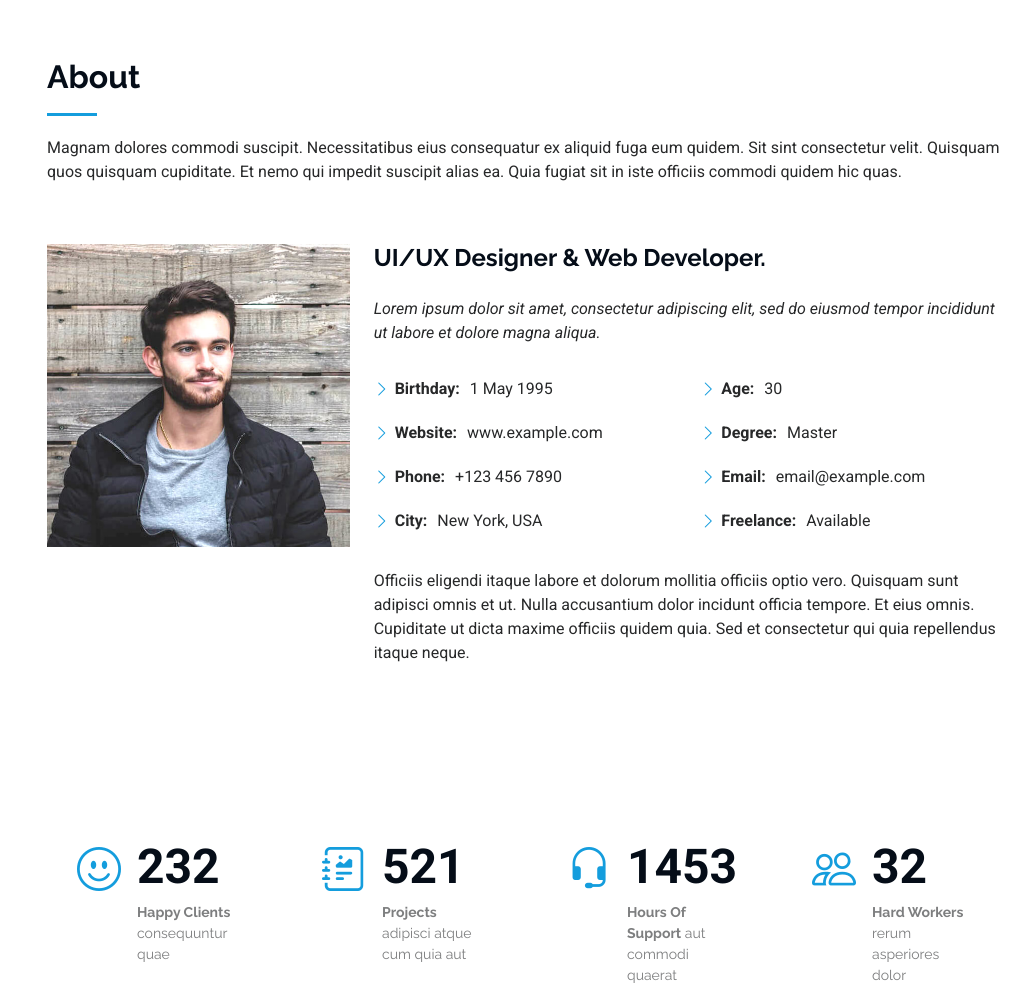
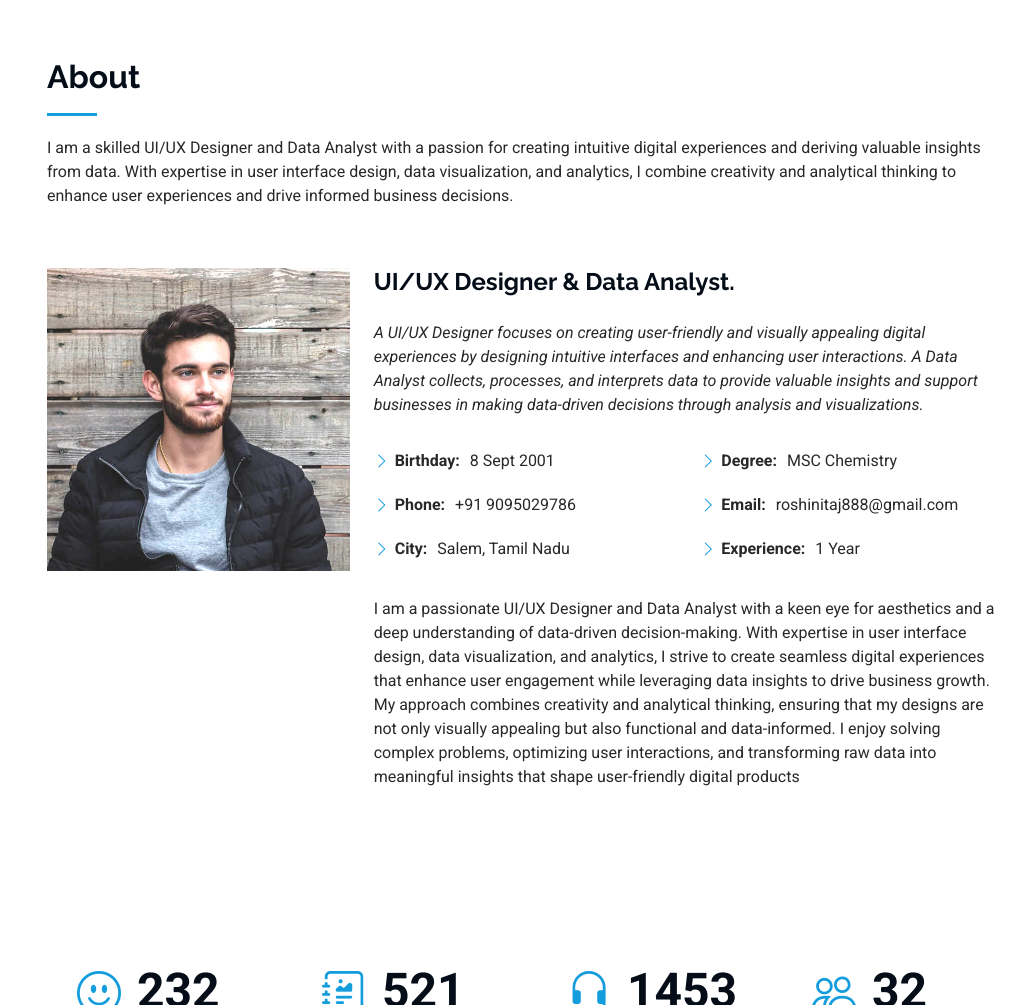
Before and after one commit to PradeepCodes/Roshini_Portfolio, a plain HTML site: page index.html in a window 1280 px wide. Shown: the part 802-1807 px from the top of the page, without its empty margins (265-1280 px from the left). Drawn offline with Linux system fonts and the light colour scheme.

Commit message:
About Section has been added

```diff
--- a/index.html
+++ b/index.html
@@ -109,7 +109,7 @@
       <!-- Section Title -->
       <div class="container section-title" data-aos="fade-up">
         <h2>About</h2>
-        <p>Magnam dolores commodi suscipit. Necessitatibus eius consequatur ex aliquid fuga eum quidem. Sit sint consectetur velit. Quisquam quos quisquam cupiditate. Et nemo qui impedit suscipit alias ea. Quia fugiat sit in iste officiis commodi quidem hic quas.</p>
+        <p>I am a skilled UI/UX Designer and Data Analyst with a passion for creating intuitive digital experiences and deriving valuable insights from data. With expertise in user interface design, data visualization, and analytics, I combine creativity and analytical thinking to enhance user experiences and drive informed business decisions.</p>
       </div><!-- End Section Title -->
 
       <div class="container" data-aos="fade-up" data-aos-delay="100">
@@ -119,32 +119,32 @@
             <img src="assets/img/my-profile-img.jpg" class="img-fluid" alt="">
           </div>
           <div class="col-lg-8 content">
-            <h2>UI/UX Designer &amp; Web Developer.</h2>
+            <h2>UI/UX Designer &amp; Data Analyst.</h2>
             <p class="fst-italic py-3">
-              Lorem ipsum dolor sit amet, consectetur adipiscing elit, sed do eiusmod tempor incididunt ut labore et dolore
-              magna aliqua.
+              A UI/UX Designer focuses on creating user-friendly and visually appealing digital experiences by designing intuitive interfaces and enhancing user interactions. A Data Analyst collects, processes, and interprets data to provide valuable insights and support businesses in making data-driven decisions through analysis and visualizations.
             </p>
             <div class="row">
               <div class="col-lg-6">
                 <ul>
-                  <li><i class="bi bi-chevron-right"></i> <strong>Birthday:</strong> <span>1 May 1995</span></li>
-                  <li><i class="bi bi-chevron-right"></i> <strong>Website:</strong> <span>www.example.com</span></li>
-                  <li><i class="bi bi-chevron-right"></i> <strong>Phone:</strong> <span>+123 456 7890</span></li>
-                  <li><i class="bi bi-chevron-right"></i> <strong>City:</strong> <span>New York, USA</span></li>
+                  <li><i class="bi bi-chevron-right"></i> <strong>Birthday:</strong> <span>8 Sept 2001</span></li>
+                <!-- <li><i class="bi bi-chevron-right"></i> <strong>Website:</strong> <span>www.example.com</span></li>-->
+                  <li><i class="bi bi-chevron-right"></i> <strong>Phone:</strong> <span>+91 9095029786</span></li>
+                  <li><i class="bi bi-chevron-right"></i> <strong>City:</strong> <span>Salem, Tamil Nadu</span></li>
                 </ul>
               </div>
               <div class="col-lg-6">
                 <ul>
-                  <li><i class="bi bi-chevron-right"></i> <strong>Age:</strong> <span>30</span></li>
-                  <li><i class="bi bi-chevron-right"></i> <strong>Degree:</strong> <span>Master</span></li>
-                  <li><i class="bi bi-chevron-right"></i> <strong>Email:</strong> <span>email@example.com</span></li>
-                  <li><i class="bi bi-chevron-right"></i> <strong>Freelance:</strong> <span>Available</span></li>
+                  <!--<li><i class="bi bi-chevron-right"></i> <strong>Age:</strong> <span>30</span></li> -->
+                  <li><i class="bi bi-chevron-right"></i> <strong>Degree:</strong> <span>MSC Chemistry</span></li>
+                  <li><i class="bi bi-chevron-right"></i> <strong>Email:</strong> <span>roshinitaj888@gmail.com</span></li>
+                  <li><i class="bi bi-chevron-right"></i> <strong>Experience:</strong> <span>1 Year</span></li>
                 </ul>
               </div>
             </div>
             <p class="py-3">
-              Officiis eligendi itaque labore et dolorum mollitia officiis optio vero. Quisquam sunt adipisci omnis et ut. Nulla accusantium dolor incidunt officia tempore. Et eius omnis.
-              Cupiditate ut dicta maxime officiis quidem quia. Sed et consectetur qui quia repellendus itaque neque.
+              I am a passionate UI/UX Designer and Data Analyst with a keen eye for aesthetics and a deep understanding of data-driven decision-making. With expertise in user interface design, data visualization, and analytics, I strive to create seamless digital experiences that enhance user engagement while leveraging data insights to drive business growth.
+
+My approach combines creativity and analytical thinking, ensuring that my designs are not only visually appealing but also functional and data-informed. I enjoy solving complex problems, optimizing user interactions, and transforming raw data into meaningful insights that shape user-friendly digital products
             </p>
           </div>
         </div>
```
